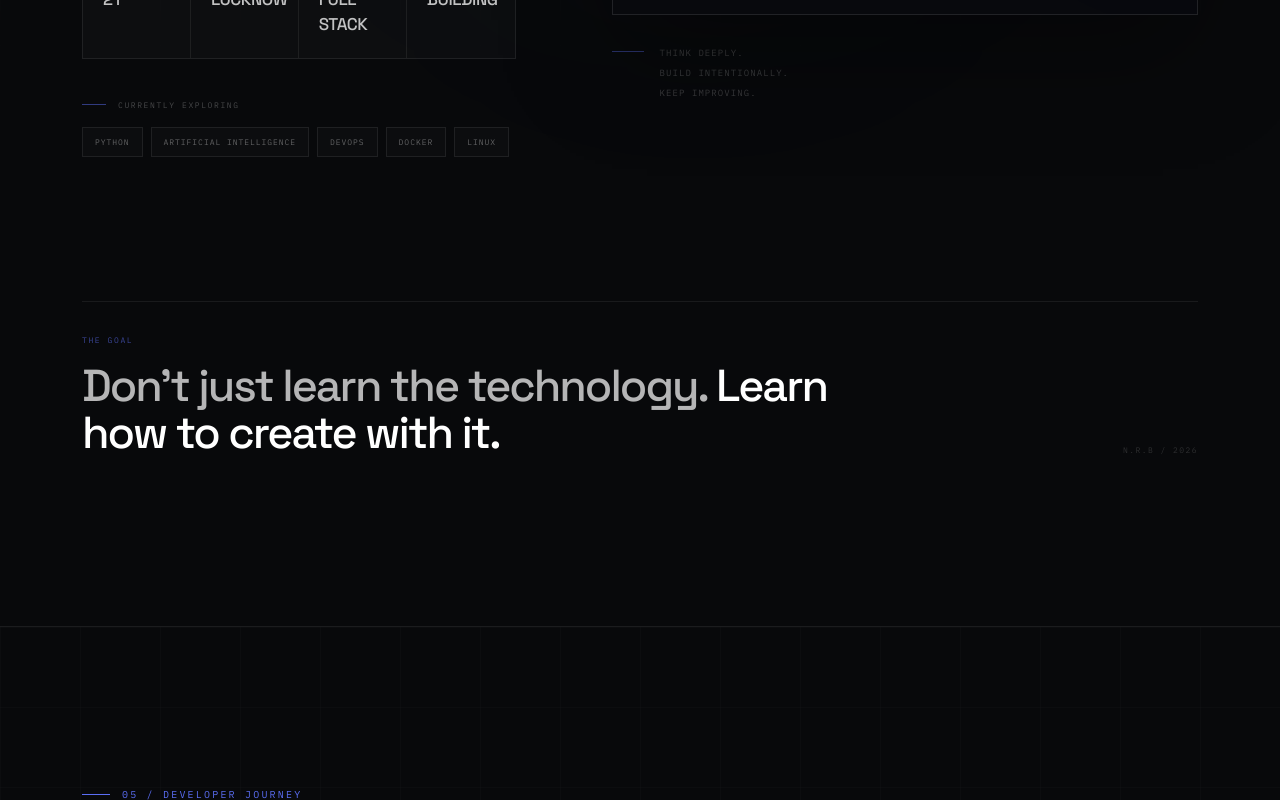
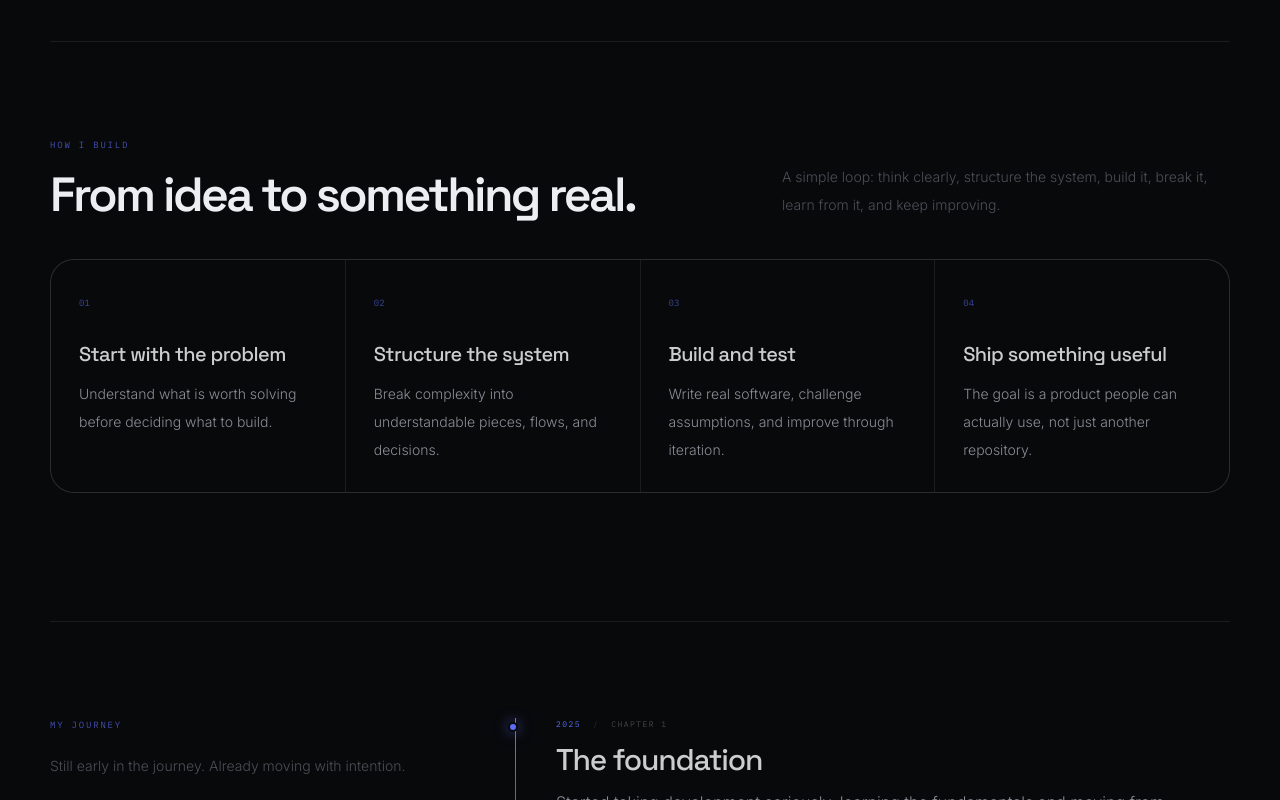
Before and after one commit to nityansh19/nityansh-portfolio, a Next.js app: page /about in a window 1280 px wide. Shown: the part 980-1780 px from the top of the page. Built offline with nearby package versions, Linux system fonts and the light colour scheme.

Commit message:
refactor: use cohesive about experience

```diff
--- a/app/about/page.tsx
+++ b/app/about/page.tsx
@@ -1,21 +1,11 @@
 import type { Metadata } from "next";
-import About from "@/components/About";
-import Journey from "@/components/Journey";
-import Philosophy from "@/components/Philosophy";
-import TechStack from "@/components/TechStack";
+import AboutExperience from "@/components/AboutExperience";
 
 export const metadata: Metadata = {
   title: "About — Nityansh Rupesh Bahadur",
-  description: "The story, working philosophy, journey, and technology behind Nityansh's work.",
+  description: "The story, working philosophy, journey, learning path, and technology behind Nityansh's work.",
 };
 
 export default function AboutPage() {
-  return (
-    <main className="pt-16">
-      <About />
-      <Journey />
-      <TechStack />
-      <Philosophy />
-    </main>
-  );
+  return <AboutExperience />;
 }
```
